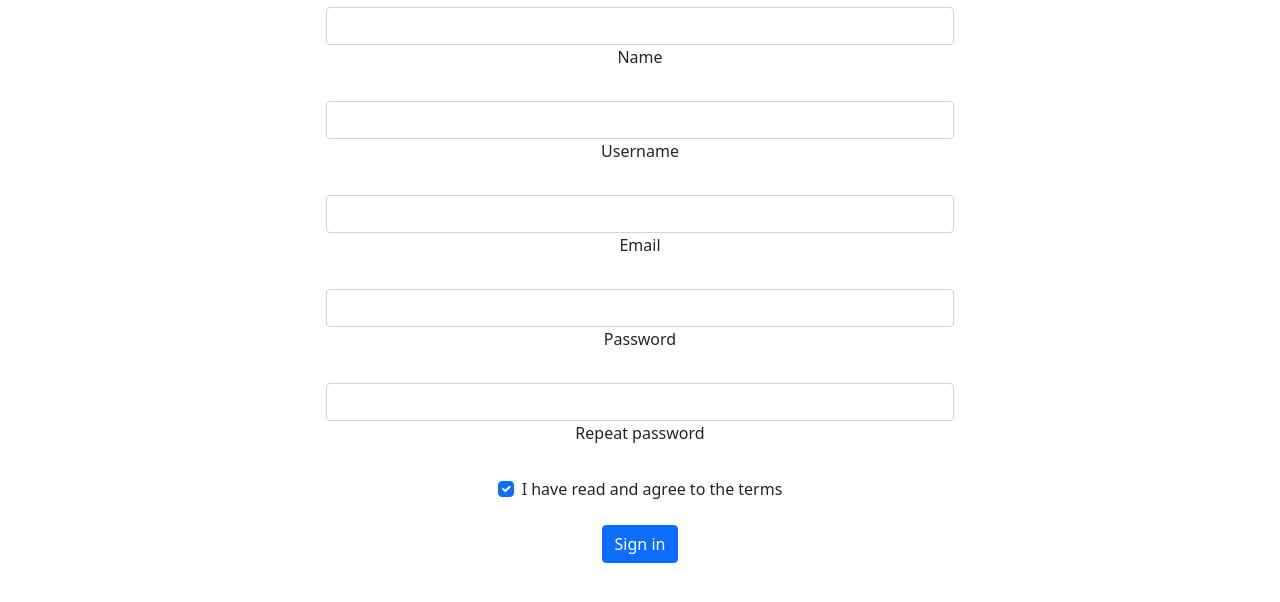
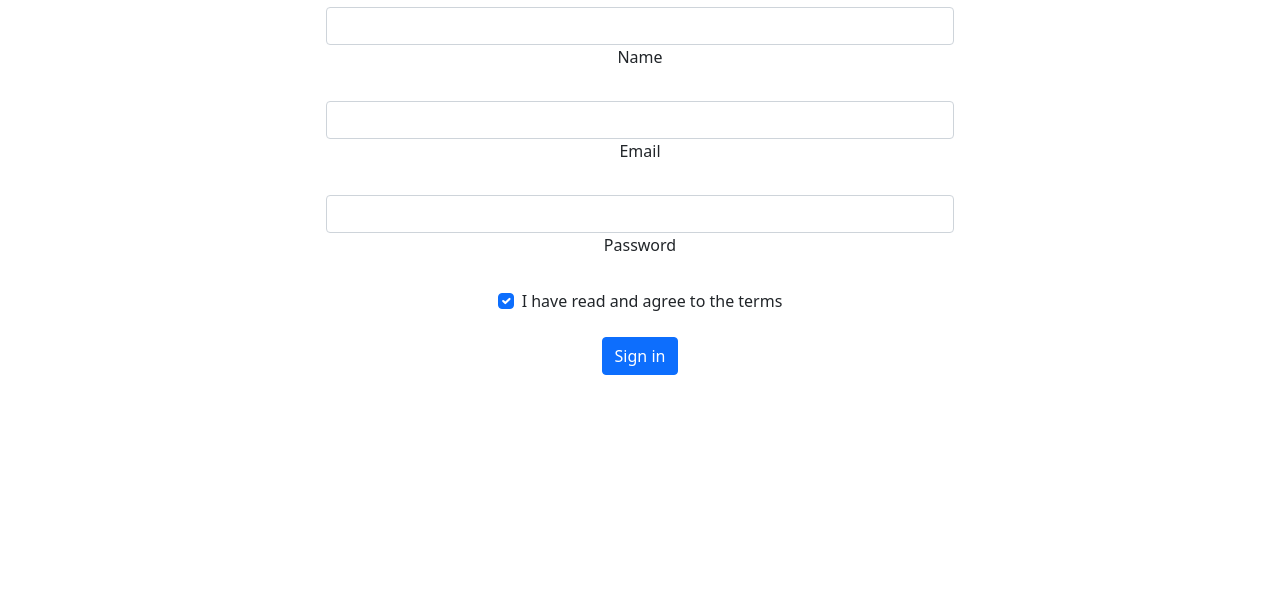
Before and after one commit to YiChong-Liu/cs326-final-ctrlelite, a plain HTML site: page src/signup.html in a window 1280 px wide. Shown: the part 170-772 px from the top of the page. Drawn offline with nearby package versions, Linux system fonts and the light colour scheme.

Commit message:
Remove unneeded signup fields

```diff
--- a/src/signup.html
+++ b/src/signup.html
@@ -44,12 +44,6 @@
               <label class="form-label" for="registerName">Name</label>
             </div>
 
-            <!-- Username input -->
-            <div class="form-outline mb-4">
-              <input type="text" id="registerUsername" class="form-control" />
-              <label class="form-label" for="registerUsername">Username</label>
-            </div>
-
             <!-- Email input -->
             <div class="form-outline mb-4">
               <input type="email" id="registerEmail" class="form-control" />
@@ -60,12 +54,6 @@
             <div class="form-outline mb-4">
               <input type="password" id="registerPassword" class="form-control" />
               <label class="form-label" for="registerPassword">Password</label>
-            </div>
-
-            <!-- Repeat Password input -->
-            <div class="form-outline mb-4">
-              <input type="password" id="registerRepeatPassword" class="form-control" />
-              <label class="form-label" for="registerRepeatPassword">Repeat password</label>
             </div>
 
             <!-- Checkbox -->
```
